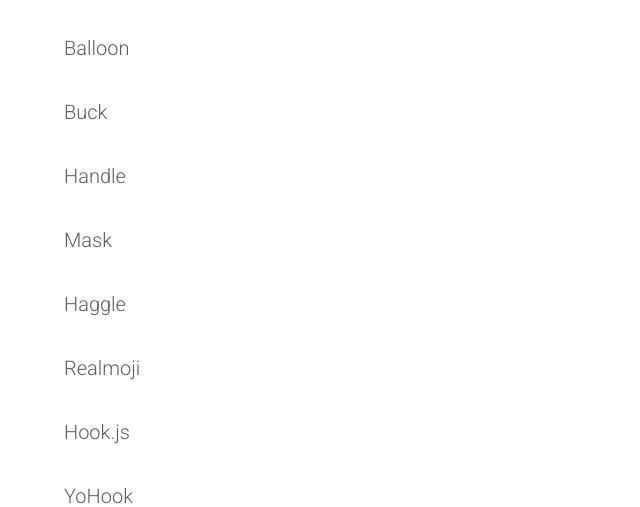
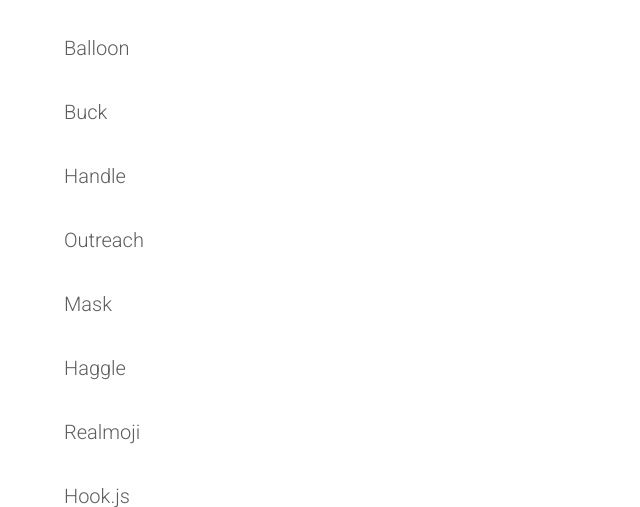
Before and after one commit to jordansinger/ibuildmyideas, a PHP site: page / in a window 1280 px wide. Shown: the part 451-958 px from the top of the page, without its empty margins (0-640 px from the left). Run offline with PHP 8.4, Linux system fonts and the light colour scheme.

Commit message:
Add Outreach

```diff
--- a/index.php
+++ b/index.php
@@ -75,6 +75,7 @@
 		<li><a href="https://balloon.io">Balloon</a></li>
 		<li><a href="http://buck.io">Buck</a></li>
 		<li><a href="http://onlyhandle.com">Handle</a></li>
+		<li><a href="http://tryoutreach.com">Outreach</a></li>
 		<li><a href="https://www.trymask.com">Mask</a></li>
 		<li><a href="http://haggle.io">Haggle</a></li>
 		<li><a href="http://realmoji.com">Realmoji</a></li>
```
